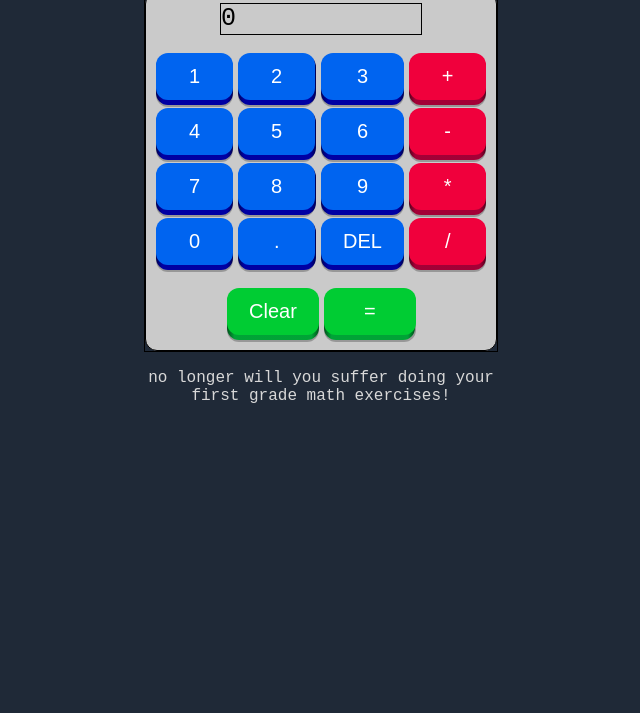
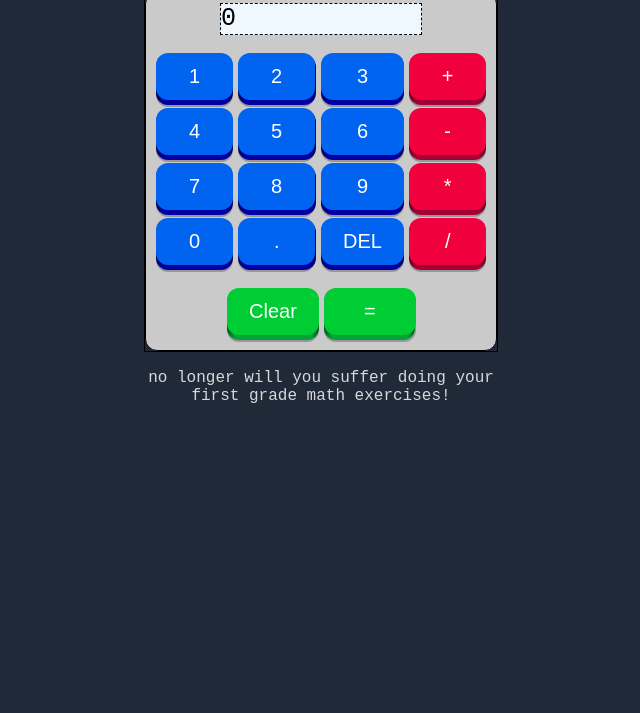
Before and after one commit to Ricardo-SG/odin-calculator, a plain HTML site: page index.html in a window 1280 px wide. Shown: the part 87-800 px from the top of the page, without its empty margins (319-959 px from the left). Drawn offline with Linux system fonts and the light colour scheme.

Commit message:
okay, I still changed the output background color

```diff
--- a/styles.css
+++ b/styles.css
@@ -59,12 +59,13 @@ body {
 
 
 .calc-output {
-    border: 1px solid;
+    border:1px dashed;
     height: 30px;
     width: 200px;
     font-family: 'Courier New', Courier, monospace;
     font-size:25px;
     margin:10px;
+    background-color: aliceblue
 }
 
 .calc-buttons-grid {
```
